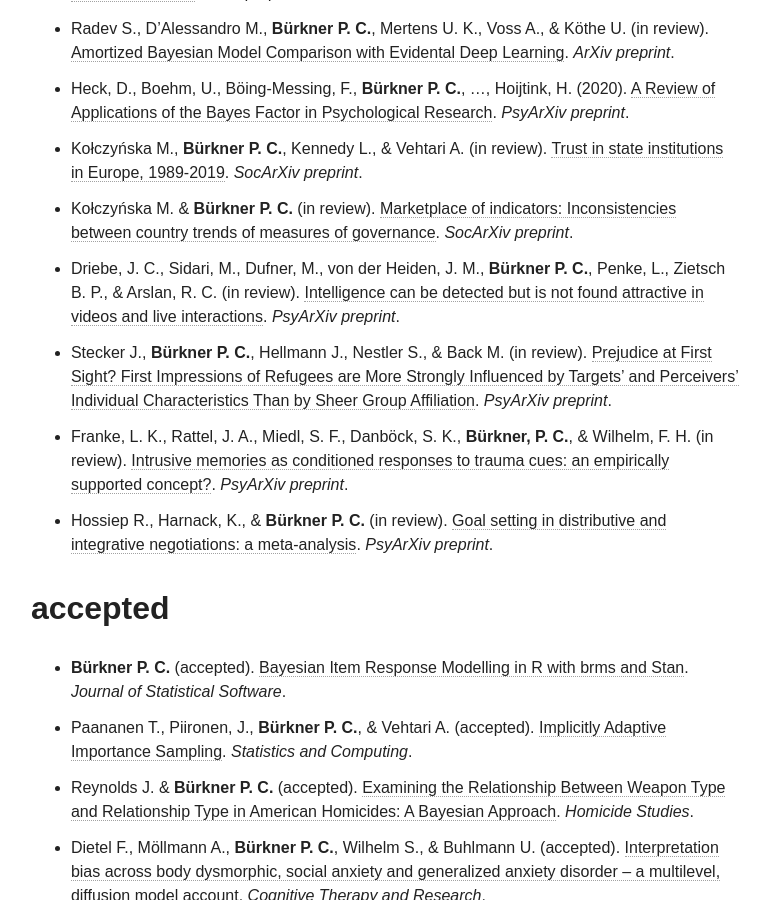
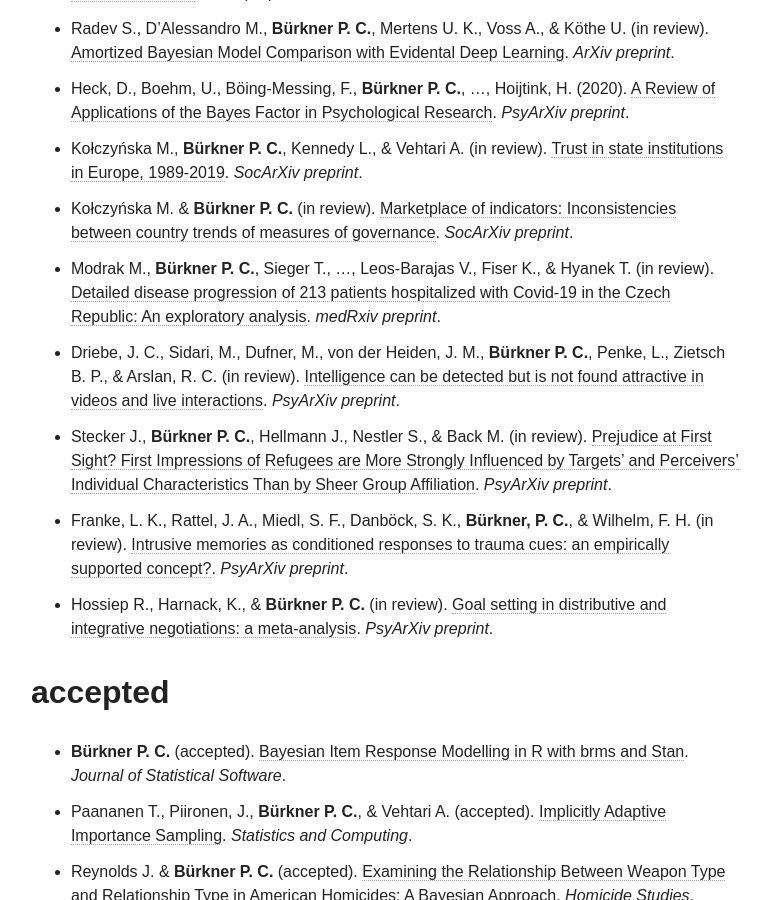
Before and after one commit to paul-buerkner/paul-buerkner.github.io, a Jekyll site: the page built from publications/index.md, in a window 1280 px wide and 900 px high, scrolled down 977 px. Shown: the whole window, without its empty margins (255-1024 px from the left). Built offline with Jekyll 4.4.1, drawn with Linux system fonts in a browser that asks for light colours; nearby versions of some CDN libraries.

Commit message:
add new preprint

```diff
--- a/publications/index.md
+++ b/publications/index.md
@@ -15,6 +15,8 @@
 * Heck, D., Boehm, U., Böing-Messing, F., **Bürkner P. C.**, ..., Hoijtink, H. (2020). [A Review of Applications of the Bayes Factor in Psychological Research](https://psyarxiv.com/cu43g/). *PsyArXiv preprint*.
 * Kołczyńska M., **Bürkner P. C.**, Kennedy L., & Vehtari A. (in review). [Trust in state institutions in Europe, 1989-2019](https://osf.io/preprints/socarxiv/3v5g7/). *SocArXiv preprint*.
 * Kołczyńska M. & **Bürkner P. C.** (in review). [Marketplace of indicators: Inconsistencies between country trends of measures of governance](https://osf.io/preprints/socarxiv/u8gsc/). *SocArXiv preprint*.
+* Modrak M., **Bürkner P. C.**, Sieger T., ..., Leos-Barajas V., Fiser K., & Hyanek T. (in review).
+[Detailed disease progression of 213 patients hospitalized with Covid-19 in the Czech Republic: An exploratory analysis](https://www.medrxiv.org/content/10.1101/2020.12.03.20239863v1). *medRxiv preprint*.
 * Driebe, J. C., Sidari, M., Dufner, M., von der Heiden, J. M., **Bürkner P. C.**, Penke, L., Zietsch B. P., & Arslan, R. C. (in review). [Intelligence can be detected but is not found attractive in videos and live interactions](https://psyarxiv.com/qv3eh/). *PsyArXiv preprint*.
 * Stecker J., **Bürkner P. C.**, Hellmann J., Nestler S., & Back M. (in review). [Prejudice at First Sight? First Impressions of Refugees are More Strongly Influenced by Targets’ and Perceivers’ Individual Characteristics Than by Sheer Group Affiliation](https://psyarxiv.com/wt6kr). *PsyArXiv preprint*.
 * Franke, L. K., Rattel, J. A., Miedl, S. F., Danböck, S. K., **Bürkner, P. C.**, & Wilhelm, F. H. (in review). [Intrusive memories as conditioned responses to trauma cues: an empirically supported concept?](https://psyarxiv.com/t5h97/). *PsyArXiv preprint*.
```
